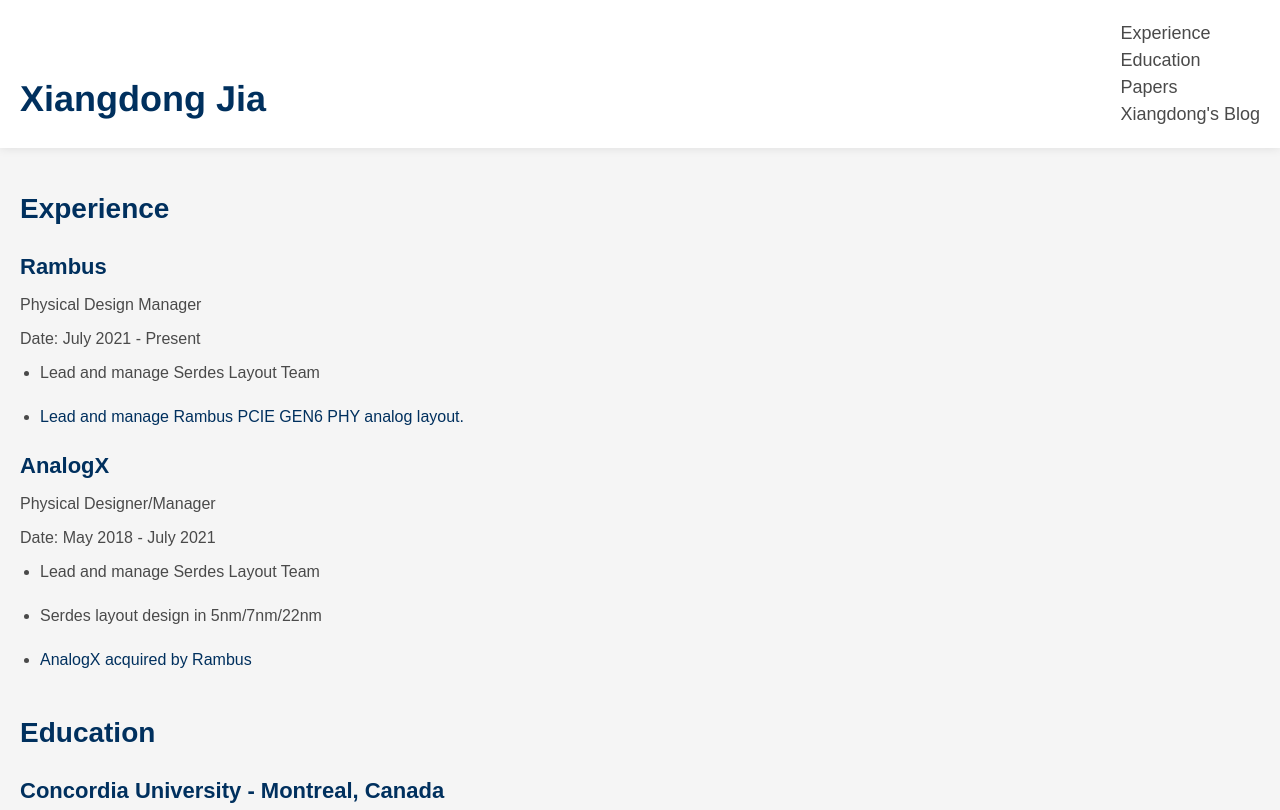
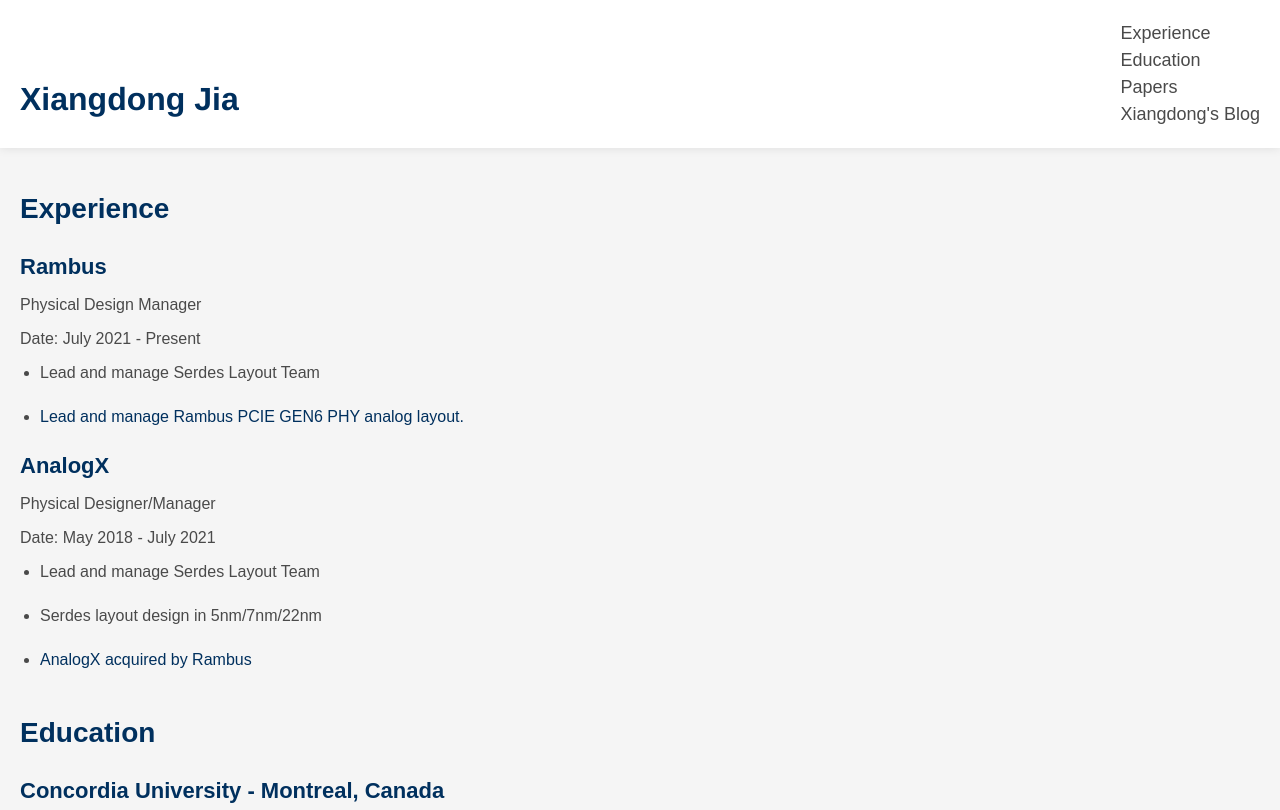
Before and after one commit to jxd1207/jxd1207.github.io, a plain HTML site: page index.html in a window 1280 px wide. Shown: the top 810 px of the page. Drawn offline with Linux system fonts and the light colour scheme.

Commit message:
Update index.html
added

```diff
--- a/index.html
+++ b/index.html
@@ -8,7 +8,7 @@
 </head>
 <body>
 	<header>
-		<h1 style="text-align: center; font-size: 36px; font-weight: bold; font-family: 'Helvetica Neue', sans-serif; margin-top: 50px;">Xiangdong Jia</h1>
+		<h1 style="text-align: center; font-size: 32px; font-weight: bold; font-family: 'Helvetica Neue', sans-serif; margin-top: 50px;">Xiangdong Jia</h1>
 		<nav>
 			<ul>
 				<li><a href="#experience">Experience</a></li>
```
